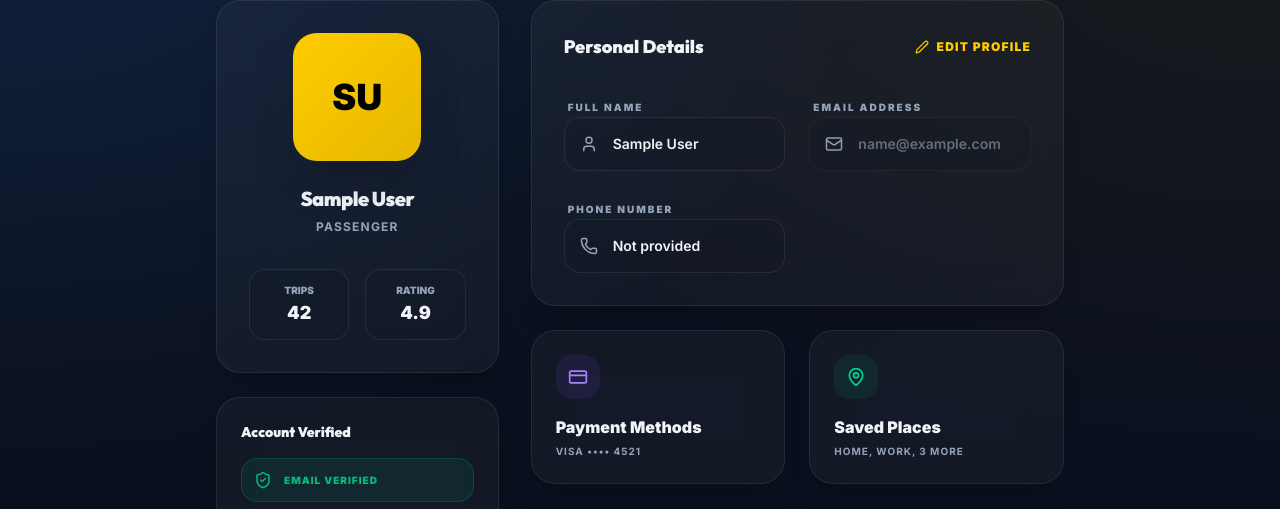
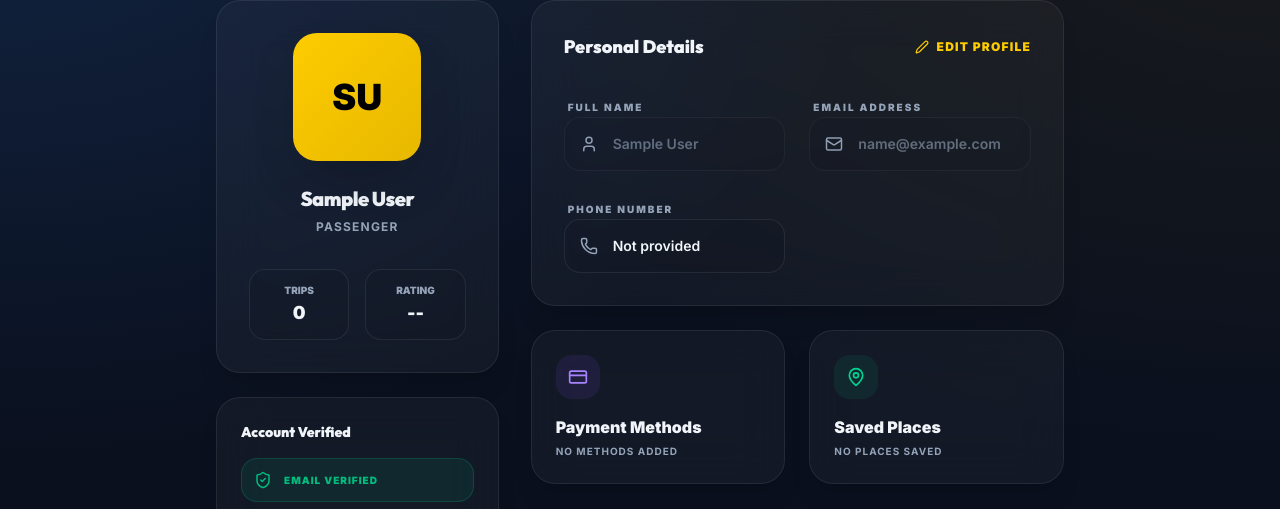
Before and after one commit to Dhruv0626/RouteMate, a React (Vite) app in the folder frontend/: page /passenger/dashboard/profile in a window 1280 px wide. Shown: the part 105-614 px from the top of the page. Built offline with nearby package versions, Linux system fonts and the light colour scheme; no server answers; sample sign-in values are in the browser's storage.

Commit message:
user profile correction

```diff
--- a/frontend/src/pages/DriverProfile.jsx
+++ b/frontend/src/pages/DriverProfile.jsx
@@ -58,7 +58,7 @@ const DriverProfile = () => {
           setProfile(response.data.data);
           setFormData({
             name: user?.name || "",
-            phone: user?.phone || "",
+            phone: user?.Mobile_no || "",
             licenseNumber: response.data.data.licenseNumber || "",
             aadharNumber: response.data.data.aadharNumber || "",
             vehicleType: response.data.data.vehicleType || "",
@@ -136,6 +136,9 @@ const DriverProfile = () => {
     setSaving(true);
 
     try {
+      // Update Mobile_no in the backend
+      const phoneResponse = await api.post("/users/update-mobile", { mobileNumber: formData.phone });
+
       const response = await updateDriverProfile({
         licenseNumber: formData.licenseNumber.trim() || null,
         aadharNumber: formData.aadharNumber.trim() || null,
@@ -143,7 +146,7 @@ const DriverProfile = () => {
         vehicleNumber: formData.vehicleNumber.trim() || null,
       });
 
-      if (response.data.success) {
+      if (response.data.success && phoneResponse.data.success) {
         setProfile(response.data.data);
         setSuccess("Profile updated successfully!");
         setIsEditing(false);
@@ -159,7 +162,7 @@ const DriverProfile = () => {
     setIsEditing(false);
     setFormData({
       name: user?.name || "",
-      phone: user?.phone || "",
+      phone: user?.Mobile_no || "",
       licenseNumber: profile?.licenseNumber || "",
       aadharNumber: profile?.aadharNumber || "",
       vehicleType: profile?.vehicleType || "",
--- a/frontend/src/pages/PassengerProfile.jsx
+++ b/frontend/src/pages/PassengerProfile.jsx
@@ -43,7 +43,7 @@ const PassengerProfile = () => {
       setFormData({
         name: user.name || "",
         email: user.email || "",
-        phone: user.phone || "Not provided",
+        phone: user.Mobile_no || "Not provided",
         profileImage: user.profileImage || "",
       });
       if (user.profileImage) {
@@ -85,16 +85,15 @@ const PassengerProfile = () => {
     setSuccess("");
 
     try {
-      // In a real app, we'd call an API to update user info
-      // const response = await api.put("/users/profile", formData);
+      // Update Mobile_no in the backend
+      const response = await api.post("/users/update-mobile", { mobileNumber: formData.phone });
 
-      // Simulating API call
-      await new Promise(resolve => setTimeout(resolve, 1000));
-
-      setSuccess("Profile updated successfully!");
-      setIsEditing(false);
+      if (response.data.success) {
+        setSuccess("Profile updated successfully!");
+        setIsEditing(false);
+      }
     } catch (err) {
-      setError("Failed to update profile. Please try again.");
+      setError(err.response?.data?.message || "Failed to update profile. Please try again.");
     } finally {
       setSaving(false);
     }
@@ -147,11 +146,11 @@ const PassengerProfile = () => {
               <div className="mt-8 grid grid-cols-2 gap-4">
                 <div className="rounded-2xl border border-(--card-border) bg-black/5 p-3 dark:bg-black/20">
                   <p className="text-[10px] font-black text-(--text-dim) uppercase">Trips</p>
-                  <p className="text-lg font-black">42</p>
+                  <p className="text-lg font-black">0</p>
                 </div>
                 <div className="rounded-2xl border border-(--card-border) bg-black/5 p-3 dark:bg-black/20">
                   <p className="text-[10px] font-black text-(--text-dim) uppercase">Rating</p>
-                  <p className="text-lg font-black">4.9</p>
+                  <p className="text-lg font-black">--</p>
                 </div>
               </div>
             </div>
@@ -203,9 +202,8 @@ const PassengerProfile = () => {
                       <input
                         type="text"
                         value={formData.name}
-                        readOnly={!isEditing}
-                        onChange={(e) => handleInputChange(e, "name")}
-                        className={`w-full rounded-2xl border border-(--card-border) bg-black/5 dark:bg-black/20 py-4 pl-12 pr-4 text-sm font-semibold outline-none transition-all ${isEditing ? 'focus:border-primary focus:bg-transparent' : 'cursor-default'}`}
+                        readOnly={true}
+                        className="w-full rounded-2xl border border-(--card-border) bg-black/5 dark:bg-black/20 py-4 pl-12 pr-4 text-sm font-semibold text-(--text-dim) outline-none cursor-not-allowed opacity-60"
                       />
                     </div>
                   </div>
@@ -250,7 +248,7 @@ const PassengerProfile = () => {
                   </div>
                 </div>
                 <h4 className="font-black text-(--text-main)">Payment Methods</h4>
-                <p className="text-[10px] text-(--text-dim) font-bold mt-1 uppercase tracking-widest">Visa •••• 4521</p>
+                <p className="text-[10px] text-(--text-dim) font-bold mt-1 uppercase tracking-widest">No methods added</p>
               </div>
               <div className="glass-card rounded-3xl p-6 border-(--card-border) group cursor-pointer hover:border-emerald-500/30 transition-all">
                 <div className="flex items-center justify-between mb-4">
@@ -259,7 +257,7 @@ const PassengerProfile = () => {
                   </div>
                 </div>
                 <h4 className="font-black text-(--text-main)">Saved Places</h4>
-                <p className="text-[10px] text-(--text-dim) font-bold mt-1 uppercase tracking-widest">Home, Work, 3 more</p>
+                <p className="text-[10px] text-(--text-dim) font-bold mt-1 uppercase tracking-widest">No places saved</p>
               </div>
             </div>
           </section>
```
Also changed, not shown: 1 other file (tests, documents, lock files or other folders).
